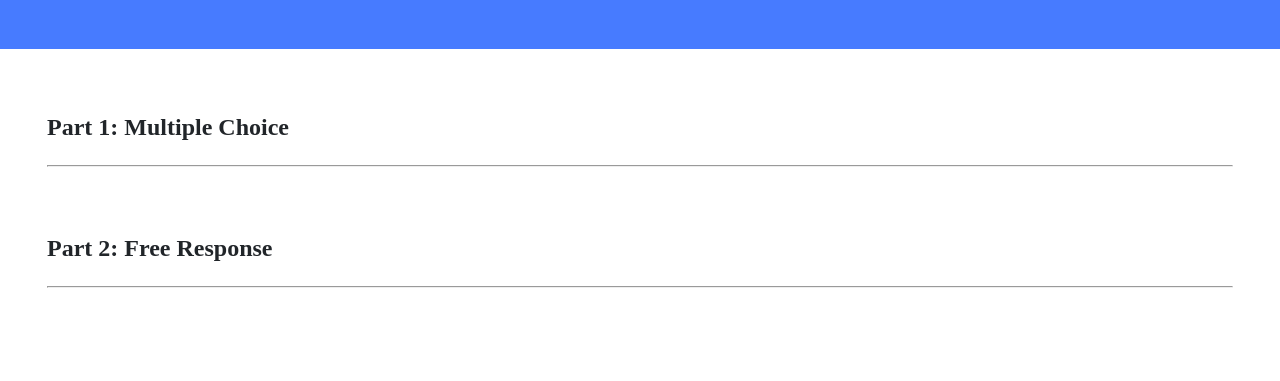
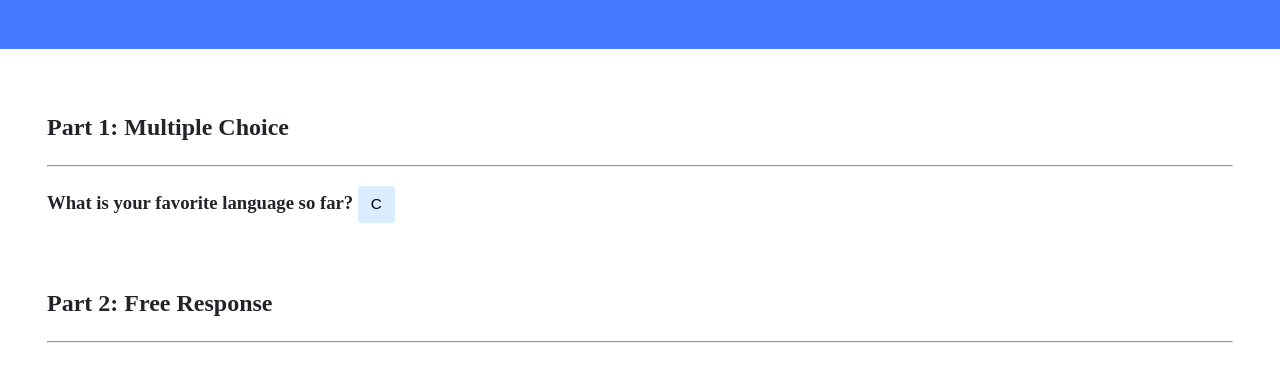
Before and after one commit to MicVerg/Python.PokeInfo, a plain HTML site: page trivia/index.html in a window 1280 px wide. Shown: the part 151-532 px from the top of the page. Drawn offline with Linux system fonts and the light colour scheme.

Commit message:
Wed, May 24, 2023, 7:04 PM +02:00

```diff
--- a/trivia/index.html
+++ b/trivia/index.html
@@ -20,7 +20,8 @@
                 <hr>
                 <!-- TODO: Add multiple choice question here -->
                 <h3>
-
+                    What is your favorite language so far?
+                    <button type="submit">C</button>
                 </h3>
             </div>
 
```
